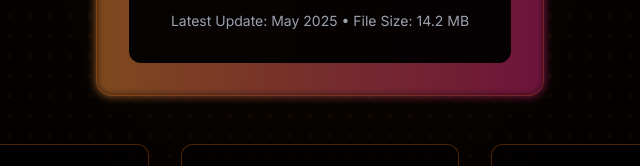
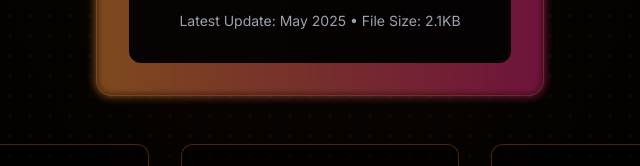
Before and after one commit to tiger-ghost-code/tiger-ghost-code.github.io, a plain HTML site: page index.html in a window 1280 px wide. Shown: the part 3279-3445 px from the top of the page, 320-960 px from the left. Drawn offline with nearby package versions, Linux system fonts and the light colour scheme.

Commit message:
Update index.html

```diff
--- a/index.html
+++ b/index.html
@@ -482,7 +482,7 @@
           </button>
 
           <div class="text-gray-400 text-sm">
-            Latest Update: May 2025 • File Size: 14.2 MB
+            Latest Update: May 2025 • File Size: 2.1KB
           </div>
         </div>
       </div>
```
